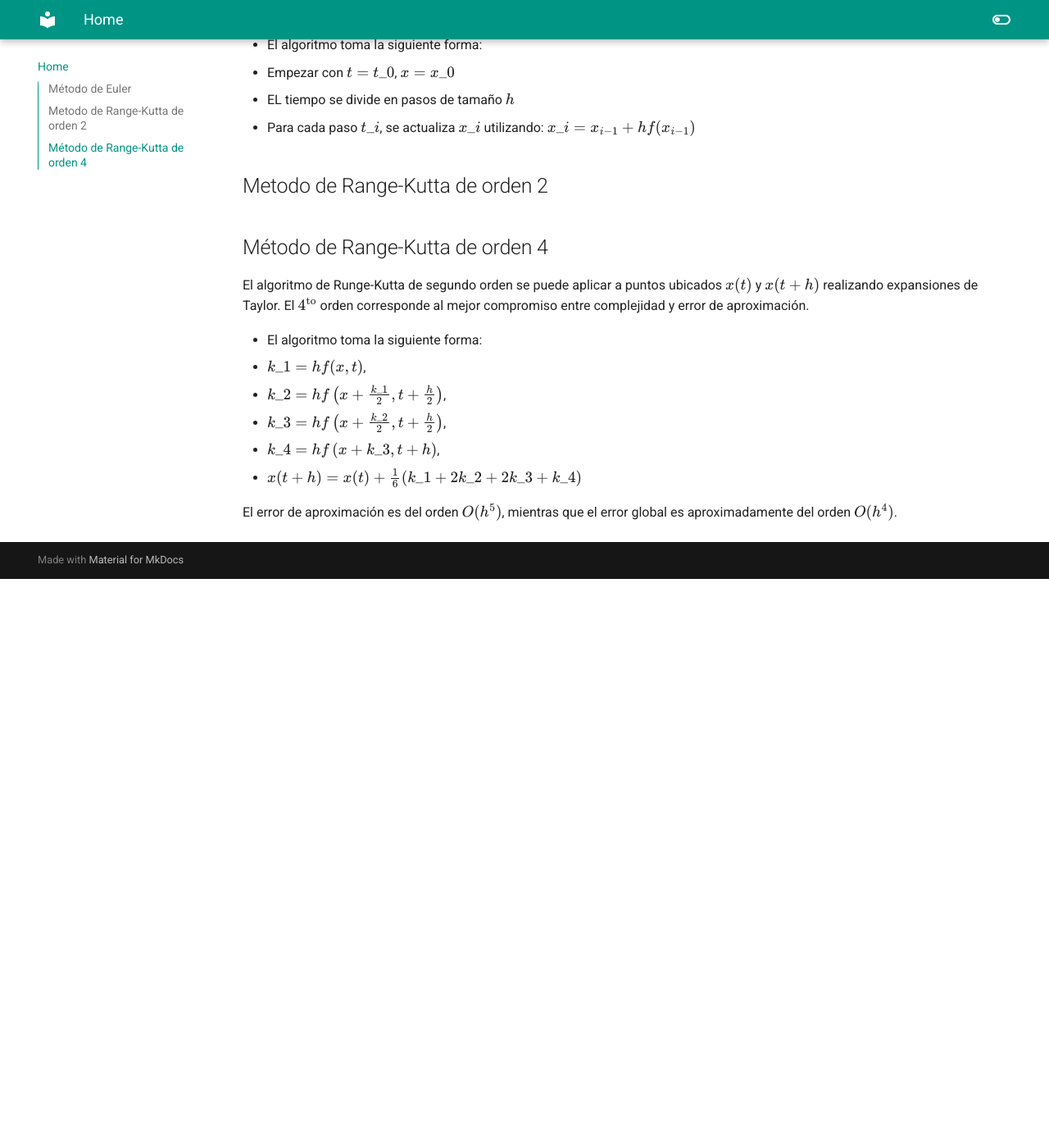
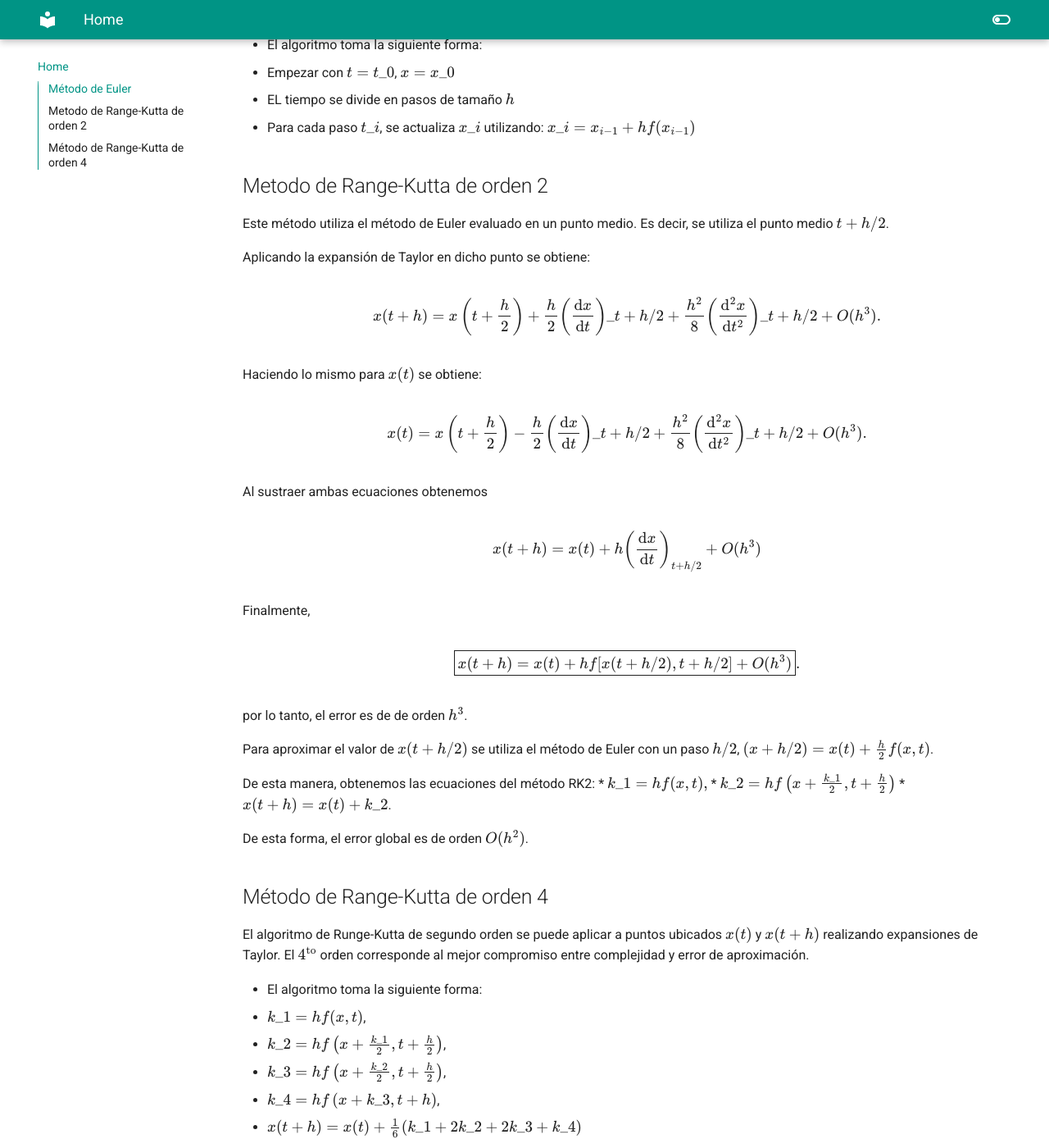
Before and after one commit to Kporras21/ODE-s, an MkDocs documentation site: the page built from docs/index.md, in a window 1280 px wide and 1400 px high, scrolled down 847 px. Shown: the whole window at 82% size. Built offline with MkDocs 1.6.1 and Material for MkDocs 9.7.7, drawn with Linux system fonts in a browser that asks for light colours; before the commit the page ends 1553 px from its top, so only the background shows below that.

Commit message:
Index para RK2

```diff
--- a/docs/index.md
+++ b/docs/index.md
@@ -32,7 +32,44 @@ donde $N = (b-a)/h$ (cantidad de pasos).
 
 ## Metodo de Range-Kutta de orden 2
 
+Este método utiliza el método de Euler evaluado en un punto medio. Es decir, se utiliza el punto medio $t + h/2$.
 
+Aplicando la expansión de Taylor en dicho punto se obtiene:
+
+$$
+x(t + h) = x\left(t + \frac{h}{2}\right) + \frac{h}{2}\left(\frac{{\rm d}x}{{\rm d}t}\right)\_{t+h/2} + \frac{h^2}{8}\left(\frac{{\rm d}^2x}{{\rm d}t^2}\right)\_{t+h/2} + O(h^3).
+$$
+
+Haciendo lo mismo para $x(t)$ se obtiene:
+
+$$
+x(t) = x\left(t + \frac{h}{2}\right) - \frac{h}{2}\left(\frac{{\rm d}x}{{\rm d}t}\right)\_{t+h/2} + \frac{h^2}{8}\left(\frac{{\rm d}^2x}{{\rm d}t^2}\right)\_{t+h/2} + O(h^3).
+$$
+
+Al sustraer ambas ecuaciones obtenemos
+
+$$
+x(t + h) = x(t) + h\left(\frac{{\rm d}x}{{\rm d}t}\right)_{t+h/2} + O(h^3)
+$$
+
+Finalmente,
+
+$$
+\boxed{x(t + h) = x(t) + hf[x(t + h/2), t + h/2] + O(h^3)}.
+$$
+
+por lo tanto, el error es de de orden $h^3$.
+
+
+Para aproximar el valor de $x(t + h/2)$ se utiliza el método de Euler con un paso $h/2$, $(x + h/2) = x(t) + \frac{h}{2}f(x,t)$.
+
+
+De esta manera, obtenemos las ecuaciones del método RK2:
+* $k\_1 = hf(x,t),$
+* $k\_2 = hf\left(x + \frac{k\_1}{2},t + \frac{h}{2}\right)$
+* $x(t + h) = x(t) + k\_2$.
+
+De esta forma, el error global es de orden $O(h^2)$.
 
 ## Método de Range-Kutta de orden 4
 
```
